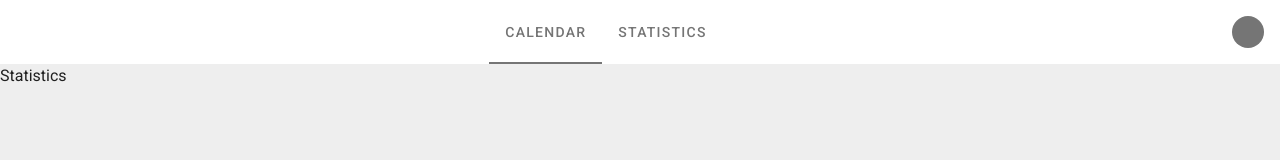
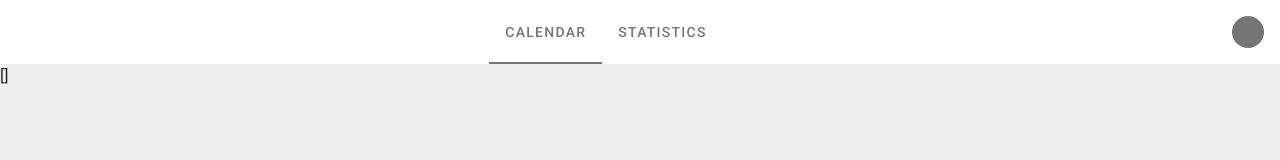
Before and after one commit to slkrx/calendar, a Vue app: page /statistics in a window 1280 px wide. Shown: the top 160 px of the page. Built offline with nearby package versions, Linux system fonts and the light colour scheme.

Commit message:
add basic state functionality

```diff
--- a/src/components/Calendar.vue
+++ b/src/components/Calendar.vue
@@ -69,7 +69,6 @@ export default {
   data: function() {
     return {
       value: new Date().toISOString().substr(0, 10),
-      events: [],
       showModal: false,
       selectedEvent: {},
       selectedElement: null,
@@ -89,7 +88,7 @@ export default {
       startDate.setMinutes(startMinute);
       endDate.setHours(endHour);
       endDate.setMinutes(endMinute);
-      this.events.push({name: name,
+      this.$store.commit('addEvent', {name: name,
                                       start: startDate,
                                       end: endDate,
                                       color: color,
@@ -116,6 +115,11 @@ export default {
       nativeEvent.stopPropagation()
     }
   },
+  computed: {
+    events() {
+      return this.$store.state.events
+    }
+  },
   mounted: function() {
     this.$refs.calendar.scrollToTime('06:00')
   }
--- a/src/store/index.js
+++ b/src/store/index.js
@@ -5,8 +5,12 @@ Vue.use(Vuex)
 
 export default new Vuex.Store({
   state: {
+    events: []
   },
   mutations: {
+    addEvent(state, event) {
+      state.events.push(event)
+    }
   },
   actions: {
   },
--- a/src/views/Statistics.vue
+++ b/src/views/Statistics.vue
@@ -1,5 +1,15 @@
 <template>
     <div>
-        Statistics
+        {{ events }}
     </div>
 </template>
+
+<script>
+export default {
+    computed: {
+        events() {
+            return this.$store.state.events
+        }
+    }
+}
+</script>
```
Lines whose indentation alone changed are shown as unchanged.
